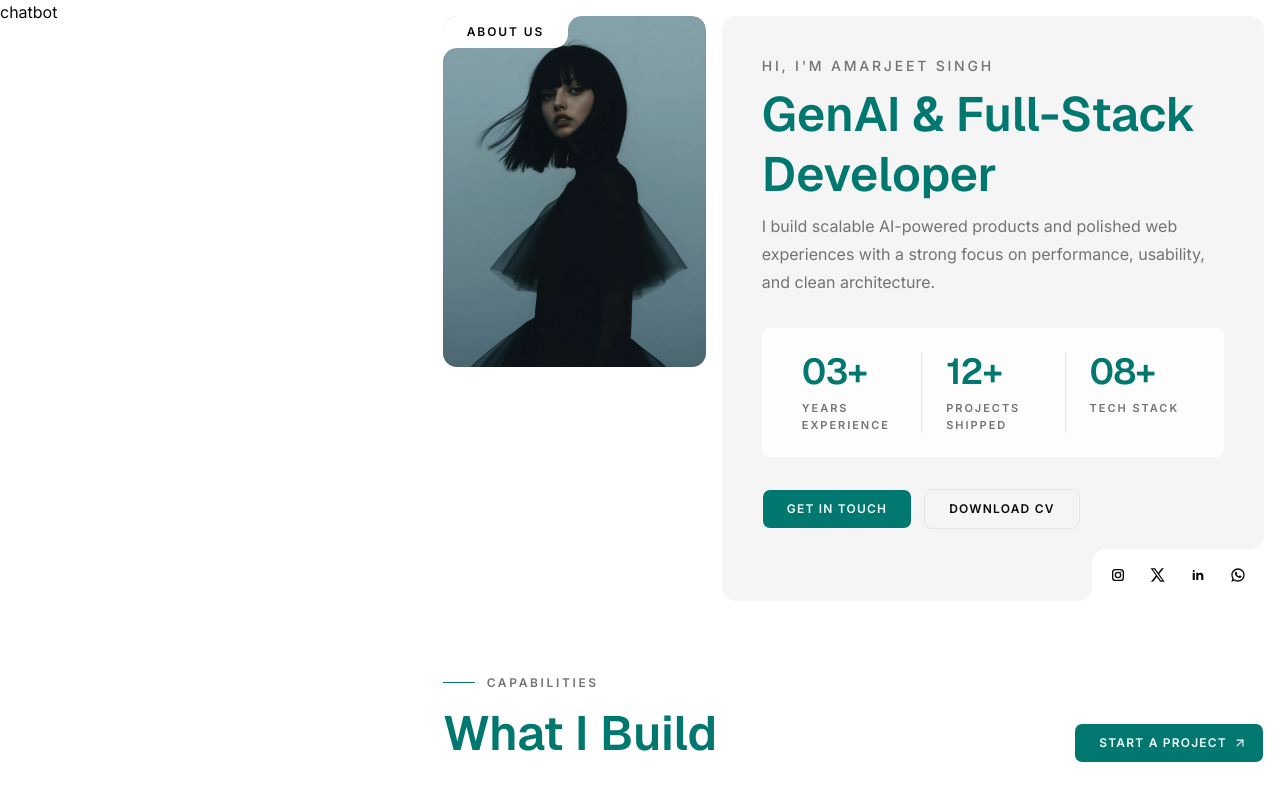
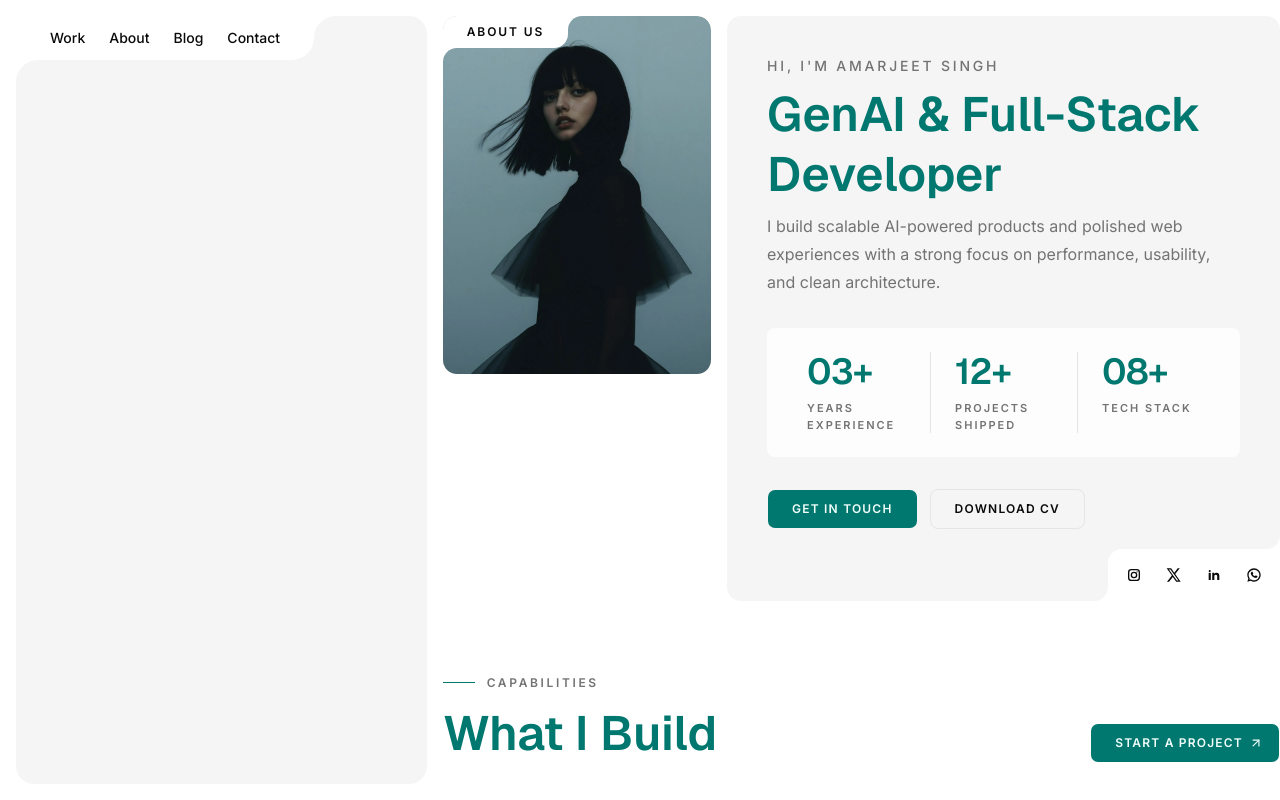
Before and after one commit to amarboffinblocks/portfolio-2, a Next.js app: page / in a window 1280 px wide. Shown: the top 800 px of the page. Built offline with nearby package versions, Linux system fonts and the light colour scheme.

Commit message:
chatbot layout set

```diff
--- a/app/layout.tsx
+++ b/app/layout.tsx
@@ -2,6 +2,7 @@ import type { Metadata } from "next";
 import { Geist, Geist_Mono, Inter } from "next/font/google";
 import "./globals.css";
 import { cn } from "@/lib/utils";
+import { PortfolioChatbot } from "@/components/common/portfolio-chatbot";
 
 const geistHeading = Geist({ subsets: ['latin'], variable: '--font-heading' });
 
@@ -32,12 +33,9 @@ export default function RootLayout({
       lang="en"
       className={cn("h-full", "antialiased", geistSans.variable, geistMono.variable, "font-sans", inter.variable, geistHeading.variable)}
     >
-      <body className="min-h-full grid grid-cols-3">
-        <div className="col-span-1">
-          chatbot
-        </div>
-        <main className="col-span-2 p-4">
-
+      <body className="min-h-dvh lg:grid lg:h-dvh lg:grid-cols-3 lg:overflow-hidden pl-4 py-4  gap-4">
+        <PortfolioChatbot />
+        <main className="min-w-0 lg:col-span-2 lg:h-full lg:overflow-y-auto">
           {children}
         </main>
       </body>
--- /dev/null
+++ b/components/common/portfolio-chatbot.tsx
@@ -0,0 +1,36 @@
+const navLinks = [
+  { label: 'Work', href: '#projects' },
+  { label: 'About', href: '#about' },
+  { label: 'Blog', href: '#tech-stack' },
+  { label: 'Contact', href: '#contact' },
+]
+
+/** Same top-left badge scoop pattern used across the sections. */
+const scoopClass =
+  'before:pointer-events-none before:absolute before:-right-8 before:top-0 before:size-8 before:rounded-tl-3xl before:shadow-[-8px_-8px_0_0_var(--background)] after:pointer-events-none after:absolute after:left-0 after:-bottom-8 after:size-8 after:rounded-tl-3xl after:shadow-[-8px_-8px_0_0_var(--background)]'
+
+export const PortfolioChatbot = () => {
+  return (
+    <aside className="flex min-h-[40dvh] flex-col rounded-2xl bg-accent lg:sticky lg:top-0 lg:h-full lg:min-h-0">
+      <header
+        className={`relative z-20 w-auto self-start bg-background px-6 py-2   rounded-br-3xl ${scoopClass}`}
+      >
+        <nav className="flex items-center gap-1">
+          {navLinks.map((link) => (
+            <a
+              key={link.label}
+              href={link.href}
+              className="px-2.5 py-1   text-sm font-medium text-foreground transition-colors hover:text-primary"
+            >
+              {link.label}
+            </a>
+          ))}
+
+        </nav>
+      </header>
+
+      {/* Chatbot UI placeholder — empty for now */}
+      <div className="min-h-0 flex-1" />
+    </aside>
+  )
+}
```
